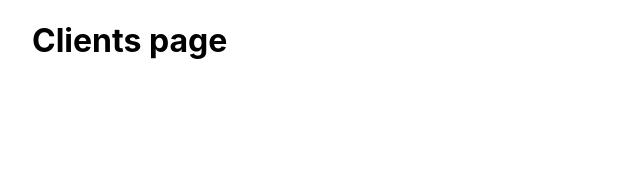
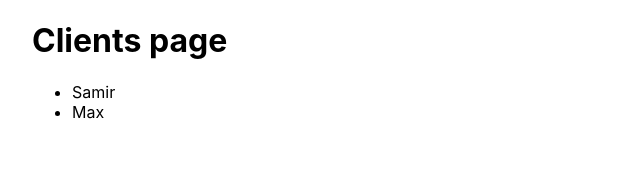
Before and after one commit to abahrisd/next-test-fest, a Next.js app: page /clients in a window 1280 px wide. Shown: the top 172 px of the page, without its empty margins (0-640 px from the left). Built offline with nearby package versions, Linux system fonts and the light colour scheme.

Commit message:
linking routes

```diff
--- a/pages/clients/[id]/index.js
+++ b/pages/clients/[id]/index.js
@@ -1,8 +1,11 @@
+import {useRouter} from "next/router";
 
 function ClientProjectsPage() {
+    const router = useRouter();
+
   return (
     <div>
-        <h1>Client projects page</h1>
+        <h1>Client projects page for {router.query.id}</h1>
     </div>
   )
 }
--- a/pages/clients/index.js
+++ b/pages/clients/index.js
@@ -1,11 +1,30 @@
-import styles from '../../styles/Home.module.css'
+import styles from "../../styles/Home.module.css";
+import Link from "next/link";
 
 function ClientsPage() {
+  const clients = [
+    { id: "samir", name: "Samir" },
+    { id: "max", name: "Max" },
+  ];
+
   return (
     <div className={styles.container}>
-        <h1>Clients page</h1>
+      <h1>Clients page</h1>
+      <ul>
+        {clients.map((client) => (
+          <li key={client.id}>
+            {/*<Link href={`/clients/${client.id}`}>{client.name}</Link>*/}
+            <Link href={{
+                pathname: '/clients/[id]',
+                query: {
+                    id: client.id,
+                },
+            }}>{client.name}</Link>
+          </li>
+        ))}
+      </ul>
     </div>
-  )
+  );
 }
 
 export default ClientsPage;
```
Also changed, not shown: pages/blog/[...slug].js (added, +12 -0 lines), pages/index.js (+14 -0 lines).
